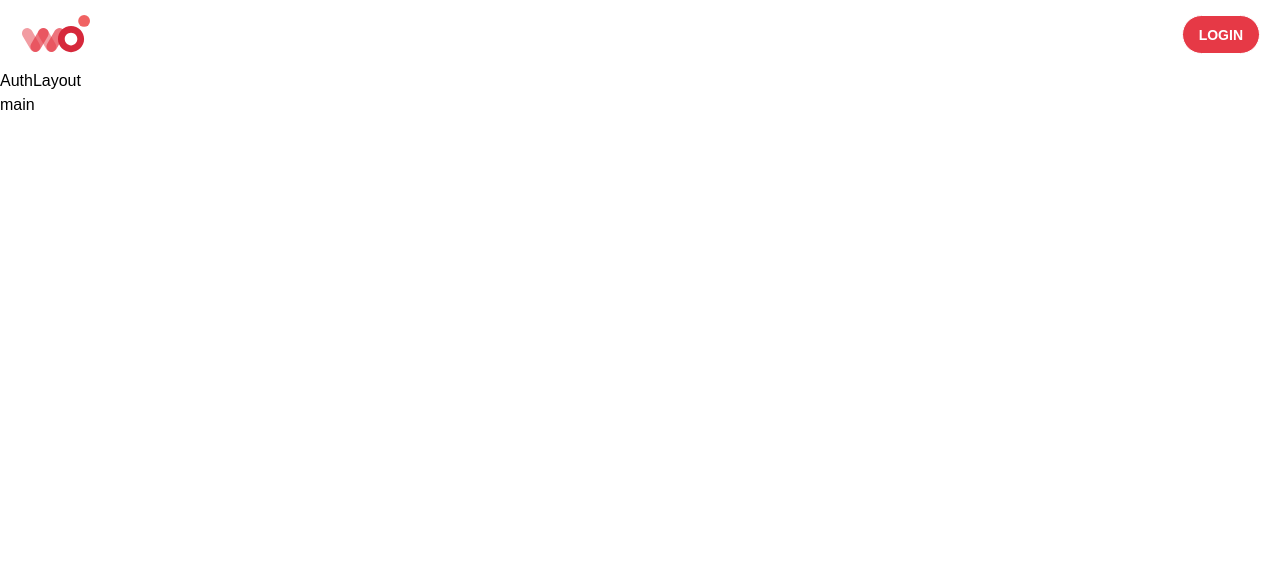
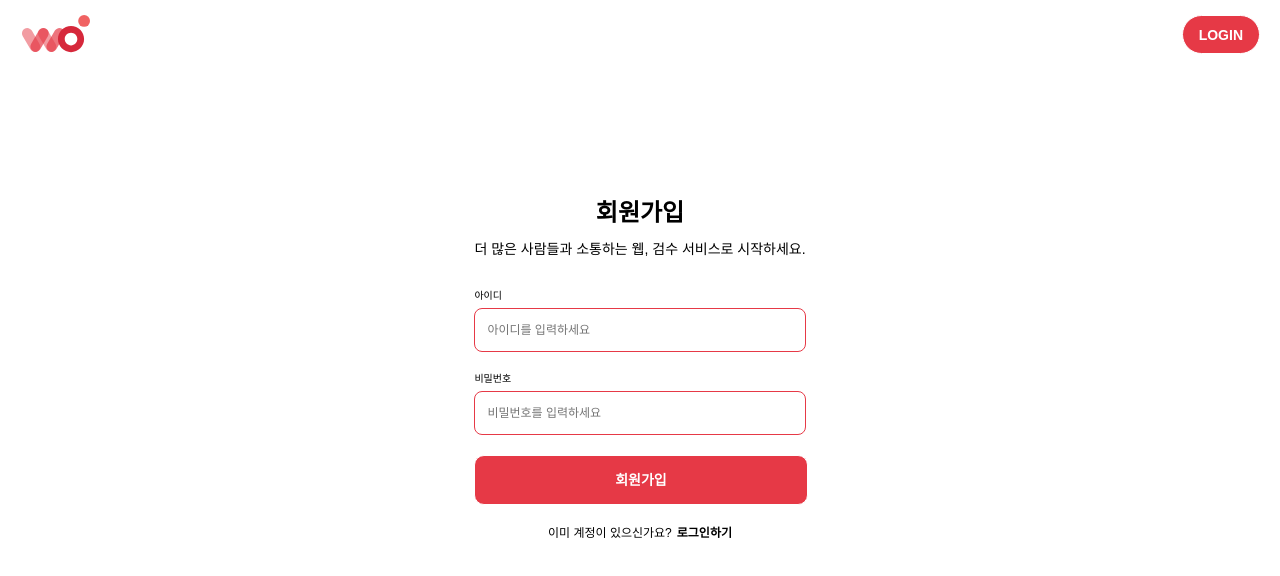
Before and after one commit to WEBA11Y/WEBA11Y-Client, a React (Vite) app: page /auth/signup in a window 1280 px wide. Shown: the top 576 px of the page. Built offline with nearby package versions, Linux system fonts and the light colour scheme.

Commit message:
style:회원가입 및 로그인 UI #1

```diff
--- a/package.json
+++ b/package.json
@@ -10,8 +10,10 @@
     "prepare": "husky install"
   },
   "dependencies": {
+    "@tanstack/react-query": "^5.64.2",
     "react": "^18.3.1",
     "react-dom": "^18.3.1",
+    "react-hook-form": "^7.54.2",
     "react-router-dom": "^7.1.3",
     "styled-components": "^6.1.14"
   },
--- a/src/App.tsx
+++ b/src/App.tsx
@@ -1,4 +1,5 @@
 import { ThemeProvider } from "styled-components";
+import { QueryClient, QueryClientProvider } from "@tanstack/react-query";
 
 import Router from "./routes/index";
 import theme from "./styles/theme";
@@ -6,12 +7,19 @@ import GlobalStyle from "./styles/GlobalStyle";
 import RootLayout from "./layouts/RootLayout";
 
 export default function App() {
+  const queryClient = new QueryClient({
+    defaultOptions: {
+      queries: {},
+    },
+  });
+
   return (
-    <ThemeProvider theme={theme}>
-      <RootLayout />
-      <GlobalStyle />
-      <Router />
-      main
-    </ThemeProvider>
+    <QueryClientProvider client={queryClient}>
+      <ThemeProvider theme={theme}>
+        <RootLayout />
+        <GlobalStyle />
+        <Router />
+      </ThemeProvider>
+    </QueryClientProvider>
   );
 }
--- a/src/components/Button.tsx
+++ b/src/components/Button.tsx
@@ -92,7 +92,6 @@ const StyledButton = styled.button<{
     css`
       width: 100%;
       padding: 15px 0;
-
       border-radius: 10px;
       ${({ theme }) => theme.typo.button.md}
     `}
--- a/src/components/Input.tsx
+++ b/src/components/Input.tsx
@@ -6,11 +6,12 @@ import Typography from "./Typography";
 type Props = {
   name: string;
   label: string;
+  type: string;
   placeholder?: string;
   error?: FieldError;
 };
 
-export default function Input({ name, label, placeholder }: Props) {
+export default function Input({ name, type, label, placeholder }: Props) {
   const { register } = useForm<FieldValues>();
   return (
     <InputContainer>
@@ -21,7 +22,7 @@ export default function Input({ name, label, placeholder }: Props) {
       </label>
 
       <StyledInput
-        type='text'
+        type={type}
         placeholder={placeholder}
         {...register(name, { required: true })}
       />
--- /dev/null
+++ b/src/features/Signin/components/SigninForm.tsx
@@ -0,0 +1,71 @@
+import { styled } from "styled-components";
+import { useNavigate } from "react-router-dom";
+
+import { PATH } from "../../../constants/path";
+import Typography from "../../../components/Typography";
+import Button from "../../../components/Button";
+import Input from "../../../components/Input";
+
+export default function SigninForm() {
+  const navigate = useNavigate();
+
+  return (
+    <SigninFormContainer>
+      <div className='title'>
+        <Typography variant='title' size='sm'>
+          로그인
+        </Typography>
+        <Typography variant='text' size='sm'>
+          더 많은 사람들과 소통하는 웹, 검수 서비스로 시작하세요.
+        </Typography>
+      </div>
+      <form>
+        <Input
+          type='email'
+          name='id'
+          label='아이디'
+          placeholder='아이디를 입력하세요'
+        />
+        <Input
+          type='password'
+          name='password'
+          label='비밀번호'
+          placeholder='비밀번호를 입력하세요'
+        />
+        <Button variant='fill' size='full' disabled>
+          로그인
+        </Button>
+      </form>
+
+      <div className='auth'>
+        <Typography variant='text' size='xs'>
+          계정이 없으신가요?
+        </Typography>
+        <button type='button' onClick={() => navigate(PATH.SIGNUP)}>
+          <Typography variant='button' size='sm'>
+            회원가입하기
+          </Typography>
+        </button>
+      </div>
+    </SigninFormContainer>
+  );
+}
+
+const SigninFormContainer = styled.div`
+  width: 100%;
+  max-width: 480px;
+  padding: 0 20px;
+
+  .title {
+    ${({ theme }) => theme.mixins.flexColumnCenter};
+    margin-bottom: 30px;
+    gap: 10px;
+  }
+  .auth {
+    margin-top: 20px;
+    ${({ theme }) => theme.mixins.flexRowCenter};
+    button {
+      margin-left: 5px;
+    }
+  }
+`;
--- /dev/null
+++ b/src/features/Signup/components/SignupForm.tsx
@@ -0,0 +1,82 @@
+import { styled } from "styled-components";
+import { useNavigate } from "react-router-dom";
+import { useForm } from "react-hook-form";
+
+import { PATH } from "../../../constants/path";
+import Typography from "../../../components/Typography";
+import Button from "../../../components/Button";
+import Input from "../../../components/Input";
+
+type Props = {
+  id: string;
+  password: string;
+};
+
+export default function SignupForm() {
+  const navigate = useNavigate();
+  const { handleSubmit } = useForm<Props>();
+
+  const onSubmit = (data: Props) => {
+    console.log(data);
+  };
+
+  return (
+    <SignupFormContainer>
+      <div className='title'>
+        <Typography variant='title' size='sm'>
+          회원가입
+        </Typography>
+        <Typography variant='text' size='sm'>
+          더 많은 사람들과 소통하는 웹, 검수 서비스로 시작하세요.
+        </Typography>
+      </div>
+      <form onSubmit={handleSubmit(onSubmit)}>
+        <Input
+          type='email'
+          name='id'
+          label='아이디'
+          placeholder='아이디를 입력하세요'
+        />
+        <Input
+          type='password'
+          name='password'
+          label='비밀번호'
+          placeholder='비밀번호를 입력하세요'
+        />
+        <Button variant='fill' size='full'>
+          회원가입
+        </Button>
+      </form>
+
+      <div className='auth'>
+        <Typography variant='text' size='xs'>
+          이미 계정이 있으신가요?
+        </Typography>
+        <button type='button' onClick={() => navigate(PATH.SIGNIN)}>
+          <Typography variant='button' size='sm'>
+            로그인하기
+          </Typography>
+        </button>
+      </div>
+    </SignupFormContainer>
+  );
+}
+
+const SignupFormContainer = styled.div`
+  width: 100%;
+  max-width: 480px;
+  padding: 0 20px;
+
+  .title {
+    ${({ theme }) => theme.mixins.flexColumnCenter};
+    margin-bottom: 30px;
+    gap: 10px;
+  }
+  .auth {
+    margin-top: 20px;
+    ${({ theme }) => theme.mixins.flexRowCenter};
+    button {
+      margin-left: 5px;
+    }
+  }
+`;
--- a/src/layouts/AuthLayout.tsx
+++ b/src/layouts/AuthLayout.tsx
@@ -1,3 +1,19 @@
+import { Outlet } from "react-router-dom";
+import { styled } from "styled-components";
+
 export default function AuthLayout() {
-  return <div>AuthLayout</div>;
+  return (
+    <StyledAuthLayout>
+      <Outlet />
+    </StyledAuthLayout>
+  );
 }
+
+const StyledAuthLayout = styled.div`
+  margin: 0 auto;
+  padding: 0 20px;
+  width: 100%;
+  max-width: 1470px;
+  height: calc(100vh - 200px);
+  ${({ theme }) => theme.mixins.flexColumnCenter};
+`;
--- a/src/pages/SignInPage.tsx
+++ b/src/pages/SignInPage.tsx
@@ -1,3 +1,9 @@
+import SigninForm from "../features/Signin/components/SigninForm";
+
 export default function SignInPage() {
-  return <div>SignInPage</div>;
+  return (
+    <div>
+      <SigninForm />
+    </div>
+  );
 }
--- a/src/pages/SignUpPage.tsx
+++ b/src/pages/SignUpPage.tsx
@@ -1,3 +1,9 @@
+import SignupForm from "../features/Signup/components/SignupForm";
+
 export default function SignUpPage() {
-  return <div>SignUpPage</div>;
+  return (
+    <div>
+      <SignupForm />
+    </div>
+  );
 }
```
Also changed, not shown: src/features/Signup/index.ts (added), 1 other file (tests, documents, lock files or other folders).
